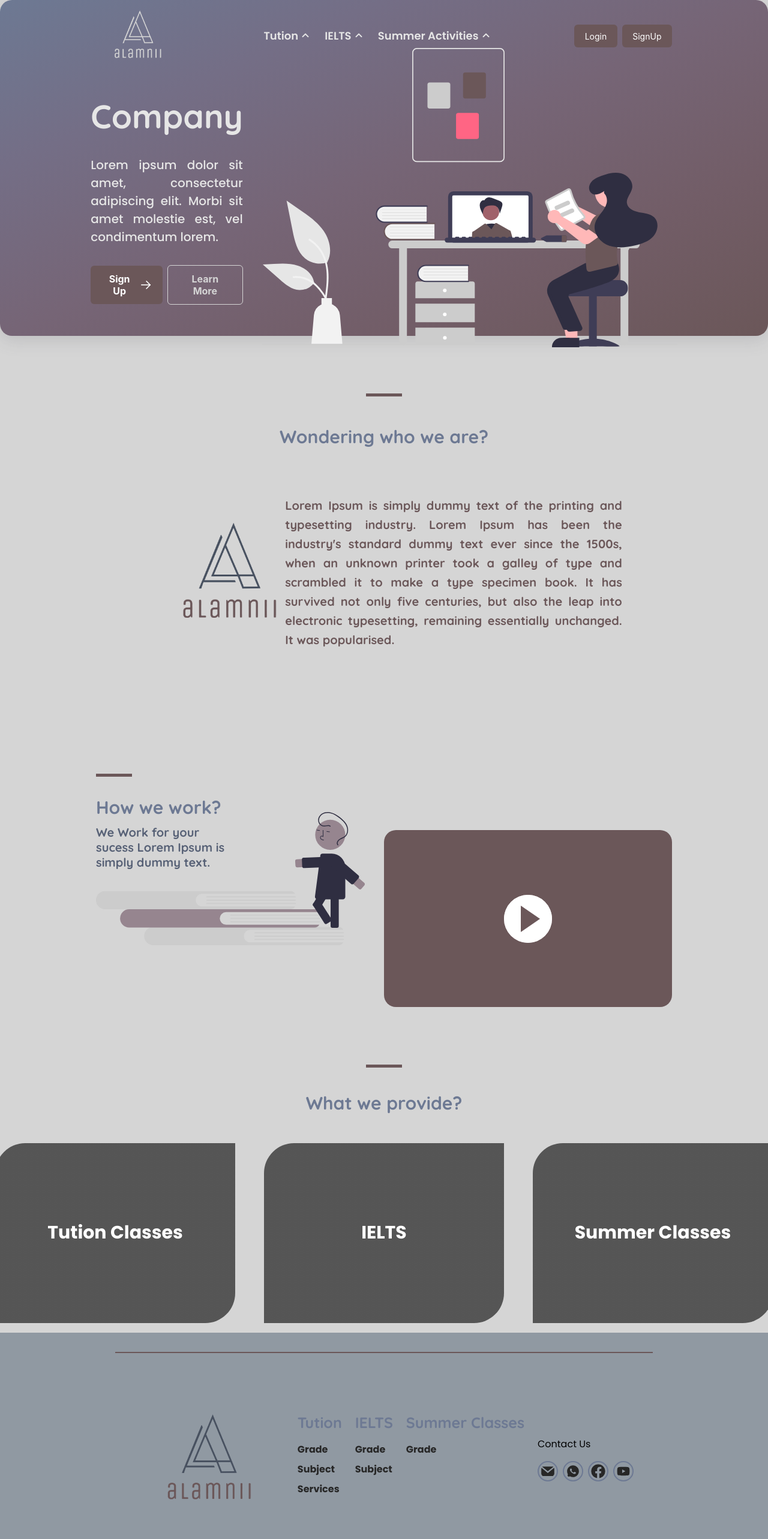
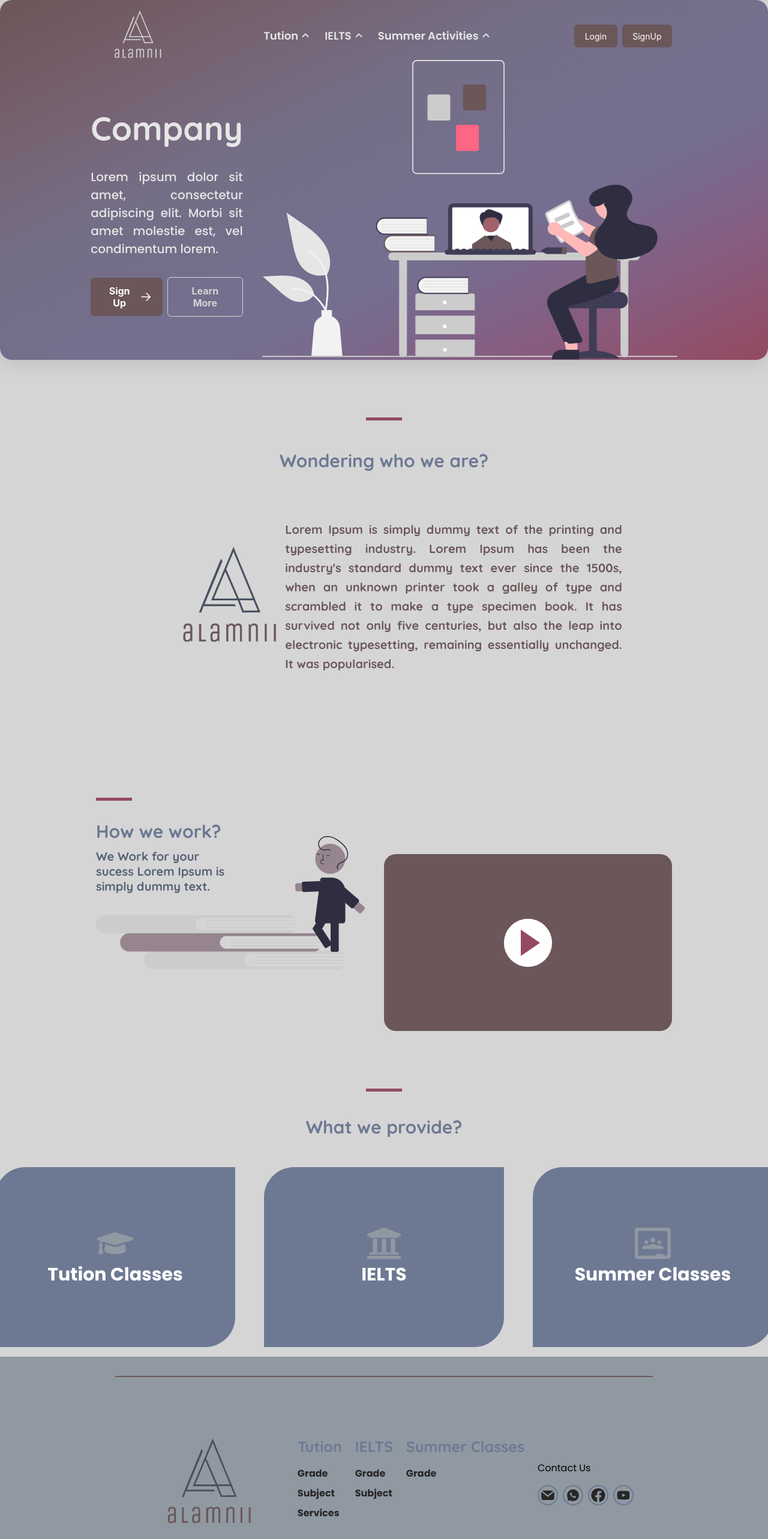
Before and after one commit to MuscatWaves/Tuition-Application, a React (Create React App) app: page / in a window 1280 px wide. Shown: the top 2566 px of the page at 60% size. Built offline with nearby package versions, Linux system fonts and the light colour scheme.

Commit message:
page updated

```diff
--- a/src/App.css
+++ b/src/App.css
@@ -5,7 +5,7 @@
 :root {
   --primary-color: #6d7993;
   /* --secondary-color: #96858f; */
-  /* --secondary-color: #934a5f; */
+  --red-shade-color: #934a5f;
   --secondary-color: #6b5759;
   --ternary-color: #9099a2;
   --text-color: #576176;
@@ -201,7 +201,7 @@ h1 {
 .horizontal-line {
   width: 60px;
   height: 5px;
-  background-color: var(--secondary-color);
+  background-color: var(--red-shade-color);
 }
 
 .flex-small-gap-column {
--- a/src/components/BreadCrumb/index.jsx
+++ b/src/components/BreadCrumb/index.jsx
@@ -11,7 +11,7 @@ const BreadCrumb = ({ items }) => {
               <AiFillCaretRight
                 style={
                   item.active
-                    ? { color: "var(--secondary-color)" }
+                    ? { color: "var(--red-shade-color)" }
                     : { color: "var(--primary-color)" }
                 }
               />
--- a/src/components/Services/services.css
+++ b/src/components/Services/services.css
@@ -54,7 +54,7 @@
   content: "";
   height: 6px;
   width: 20%;
-  background-color: var(--secondary-color);
+  background-color: var(--red-shade-color);
   transition: 0.3s;
 }
 
@@ -62,7 +62,7 @@
   content: "";
   height: 6px;
   width: 100%;
-  background-color: var(--secondary-color);
+  background-color: var(--red-shade-color);
 }
 
 .services-right-section {
--- a/src/pages/LandingPage/constants.ts
+++ b/src/pages/LandingPage/constants.ts
@@ -1,13 +1,22 @@
+import { FaGraduationCap, FaUniversity } from "react-icons/fa";
+import { SiGoogleclassroom } from "react-icons/si";
+
 export const cardList = [{
     id: 1,
     name: "Tution Classes",
     description: "Guess it's something related to Tution Classes",
+    icon: FaGraduationCap,
+    link: "/tuition"
 },{
     id: 2,
     name: "IELTS",
     description: "Guess it's something related to Tution Classes",
+    icon: FaUniversity,
+    link: "/"
 },{
     id: 3,
     name: "Summer Classes",
     description: "Guess it's something related to Tution Classes",
+    icon: SiGoogleclassroom,
+    link: "/"
 }]
--- a/src/pages/LandingPage/index.jsx
+++ b/src/pages/LandingPage/index.jsx
@@ -321,10 +321,6 @@ const LandingPage = () => {
                       ? "each-card each-card--active"
                       : "each-card"
                   }
-                  style={{
-                    // background: `linear-gradient(rgba(0, 0, 0, 0.6), rgba(0,0, 0, 0.6)), url(${card.image})`,
-                    background: `linear-gradient(rgba(0, 0, 0, 0.6), rgba(0,0, 0, 0.6))`,
-                  }}
                   key={card.id}
                   onMouseEnter={() =>
                     setCards({
@@ -344,6 +340,12 @@ const LandingPage = () => {
                 >
                   {!cards[`card${card.id}`] && (
                     <div className="card--inactive larger-text bolder">
+                      <card.icon
+                        style={{
+                          fontSize: "60px",
+                          color: "var(--ternary-color)",
+                        }}
+                      />
                       {card.name}
                     </div>
                   )}
@@ -351,7 +353,9 @@ const LandingPage = () => {
                     {cards[`card${card.id}`] && (
                       <m.div
                         key={card.id}
-                        className={"card-description secondary-text-colour"}
+                        className={
+                          "card-description secondary-text-colour pointer"
+                        }
                         animate={{ y: 0 }}
                         initial={{ y: "120px" }}
                         transition={{
@@ -360,6 +364,7 @@ const LandingPage = () => {
                           damping: 10,
                         }}
                         exit={{ y: "120px", opacity: 0 }}
+                        onClick={() => navigate(card.link)}
                       >
                         <div className="bolder large-text">{card.name}</div>
                         <div className="horizontal-line"></div>
--- a/src/pages/LandingPage/landingpage.css
+++ b/src/pages/LandingPage/landingpage.css
@@ -19,16 +19,38 @@
   align-items: center;
   justify-content: center;
   width: 100vw;
+  /* background-image: linear-gradient(
+    to left top,
+    #6d7993,
+    #727292,
+    #7a698d,
+    #836083,
+    #8c5676,
+    #8c536d,
+    #8c5064,
+    #8a4e5c,
+    #83515b,
+    #7b535a,
+    #735559,
+    #6b5759
+  ); */
   background-image: linear-gradient(
     to right bottom,
-    #6d7993,
+    #6b5759,
+    #715b63,
+    #75616e,
+    #76677a,
     #746e86,
-    #766576,
-    #725d67,
-    #6b5759
+    #746e89,
+    #746f8d,
+    #746f90,
+    #7c668a,
+    #865d80,
+    #8e5371,
+    #934a5f
   );
   gap: 4rem;
-  height: 70vh;
+  height: 75vh;
   padding: 4rem;
   padding-top: 170px;
   border-radius: 20px;
@@ -103,6 +125,7 @@
   background-repeat: no-repeat;
   background-position: center center;
   height: 300px;
+  background: var(--primary-color);
 }
 
 .card--inactive {
@@ -232,7 +255,7 @@
   z-index: 3;
   width: 0;
   height: 0;
-  border-left: 32px solid var(--secondary-color);
+  border-left: 32px solid var(--red-shade-color);
   border-top: 22px solid transparent;
   border-bottom: 22px solid transparent;
 }
```
Also changed, not shown: src/components/BreadCrumb/breadcrumb.css (deleted).
